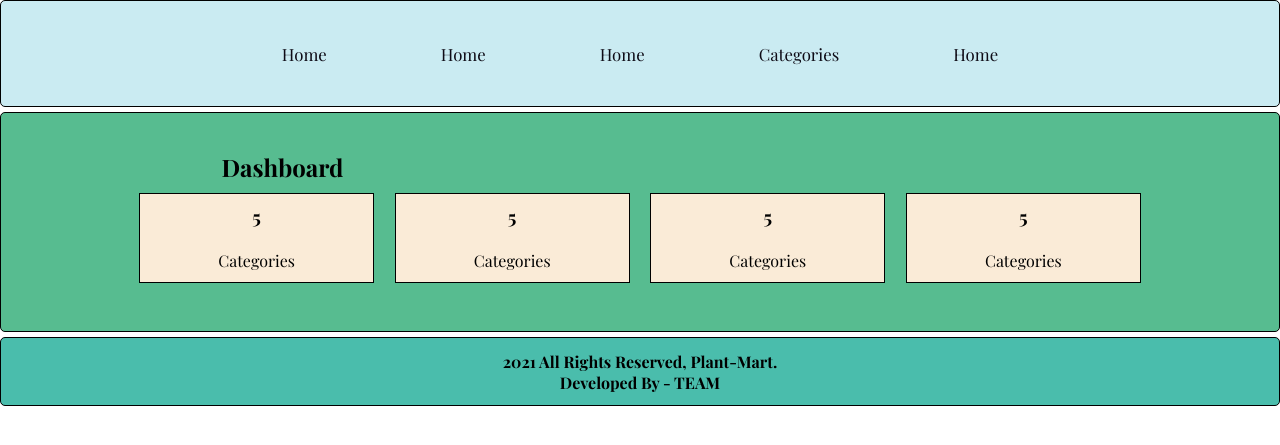
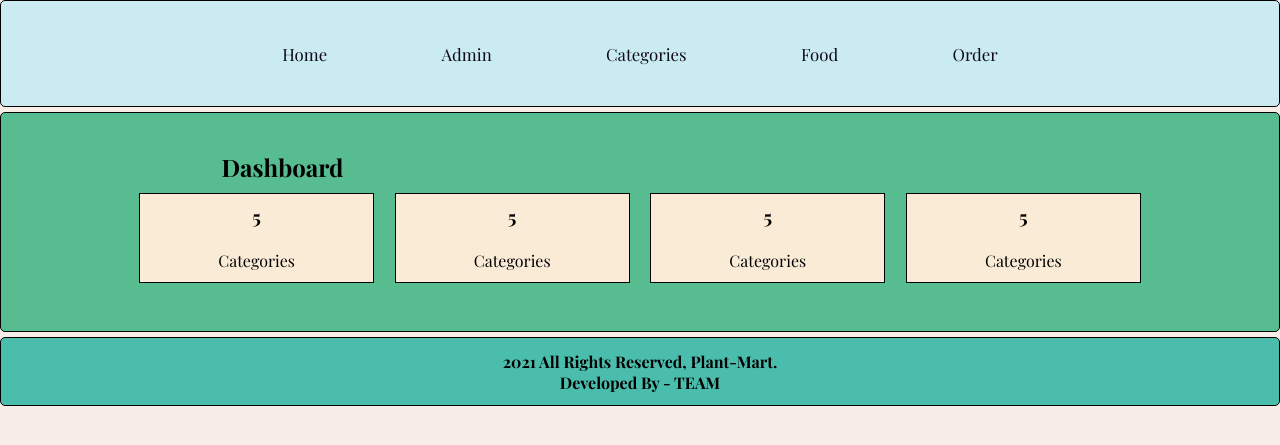
Before and after one commit to OmanshKothari/web-tech-project, a PHP site: page /admin/index.php in a window 1280 px wide. Shown: the top 445 px of the page. Run offline with PHP 8.4, Linux system fonts and the light colour scheme.

Commit message:
"Added template pages for all the manage secttions for our site."

```diff
--- a/admin/index.php
+++ b/admin/index.php
@@ -1,28 +1,7 @@
-<!DOCTYPE html>
-<html lang="en">
-
-<head>
-    <meta charset="UTF-8">
-    <meta http-equiv="X-UA-Compatible" content="IE=edge">
-    <meta name="viewport" content="width=device-width, initial-scale=1.0">
-    <title>Administration Panel</title>
-    <link rel="stylesheet" href="../css/admin.css">
-</head>
-
-<body>
-    <!-- Menu Section Starts -->
-    <div class="menu text-center">
-        <div class="wrapper m-bg">
-            <div class="links">
-                <a href="#">Home</a>
-                <a href="#">Home</a>
-                <a href="#">Home</a>
-                <a href="#">categories</a>
-                <a href="#">Home</a>
-            </div>
-        </div>
-    </div>
-    <!-- Main Content Section Starts -->
+ <?php
+    include('partials/header.php');
+ ?>
+ <!-- Main Content Section Starts -->
     <div class="main-content  mc-bg wrapper">
         <div class="box-container">
             <h2>Dashboard</h2>
@@ -49,13 +28,6 @@
             <div class="clearfix"></div>
         </div>
     </div>
-    <!-- Footer Goes Here -->
-    <div class="footer">
-        <div class="wrapper  text-center f-bg">
-            <p>2021 All Rights Reserved, Plant-Mart.</p>
-            <p> Developed by - <a href="#">TEAM</a></p>
-        </div>
-    </div>
-</body>
-
-</html>
+<?php
+    include('partials/footer.php')
+?>
--- /dev/null
+++ b/admin/partials/footer.php
@@ -0,0 +1,10 @@
+    <!-- Footer Goes Here -->
+    <div class="footer">
+        <div class="wrapper  text-center f-bg">
+            <p>2021 All Rights Reserved, Plant-Mart.</p>
+            <p> Developed by - <a href="#">TEAM</a></p>
+        </div>
+    </div>
+    </body>
+
+    </html>
--- /dev/null
+++ b/admin/partials/header.php
@@ -0,0 +1,24 @@
+<!DOCTYPE html>
+<html lang="en">
+
+<head>
+    <meta charset="UTF-8">
+    <meta http-equiv="X-UA-Compatible" content="IE=edge">
+    <meta name="viewport" content="width=device-width, initial-scale=1.0">
+    <title>Administration Panel</title>
+    <link rel="stylesheet" href="../css/admin.css">
+</head>
+
+<body>
+    <!-- Menu Section Starts -->
+    <div class="menu text-center">
+        <div class="wrapper m-bg">
+            <div class="links">
+                <a href="index.php">Home</a>
+                <a href="manage-admin.php">Admin</a>
+                <a href="manage-categories.php">categories</a>
+                <a href="manage-food.php">food</a>
+                <a href="manage-order.php">order</a>
+            </div>
+        </div>
+    </div>
--- a/css/admin.css
+++ b/css/admin.css
@@ -37,7 +37,7 @@ html::-webkit-scrollbar-thumb {
 }
 
 body {
-  background-color: #f8ee7;
+  background-color: #f8eee7;
 }
 
 a {
```
Also changed, not shown: admin/manage-admin.php (added, +12 -0 lines), admin/manage-categories.php (added, +12 -0 lines), admin/manage-food.php (added, +12 -0 lines), admin/manage-order.php (added, +12 -0 lines).
